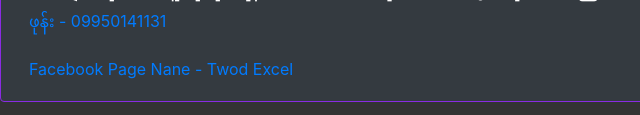
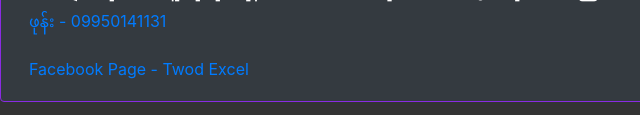
Before and after one commit to winh321/twodexcelsite, a plain HTML site: page index.html in a window 1280 px wide. Shown: the part 2704-2819 px from the top of the page, 0-640 px from the left. Drawn offline with nearby package versions, Linux system fonts and the light colour scheme.

Commit message:
Update index.html

```diff
--- a/index.html
+++ b/index.html
@@ -199,7 +199,7 @@
           <h5 class="card-title"> Appများကို ဝယ်ယူသုံးနိုင်ရန် အောက်ပါအတိုင်း ဆက်သွယ်နိုင်ပါသည်။ </h5>
           <p class="card-text">
             <a href="tel:09950141131">ဖုန်း - 09950141131</a> <br> <br>
-            <a href="https://www.facebook.com/twodexcel">Facebook Page Nane - Twod Excel</a>
+            <a href="https://www.facebook.com/twodexcel">Facebook Page - Twod Excel</a>
 
 
           </p>
```
